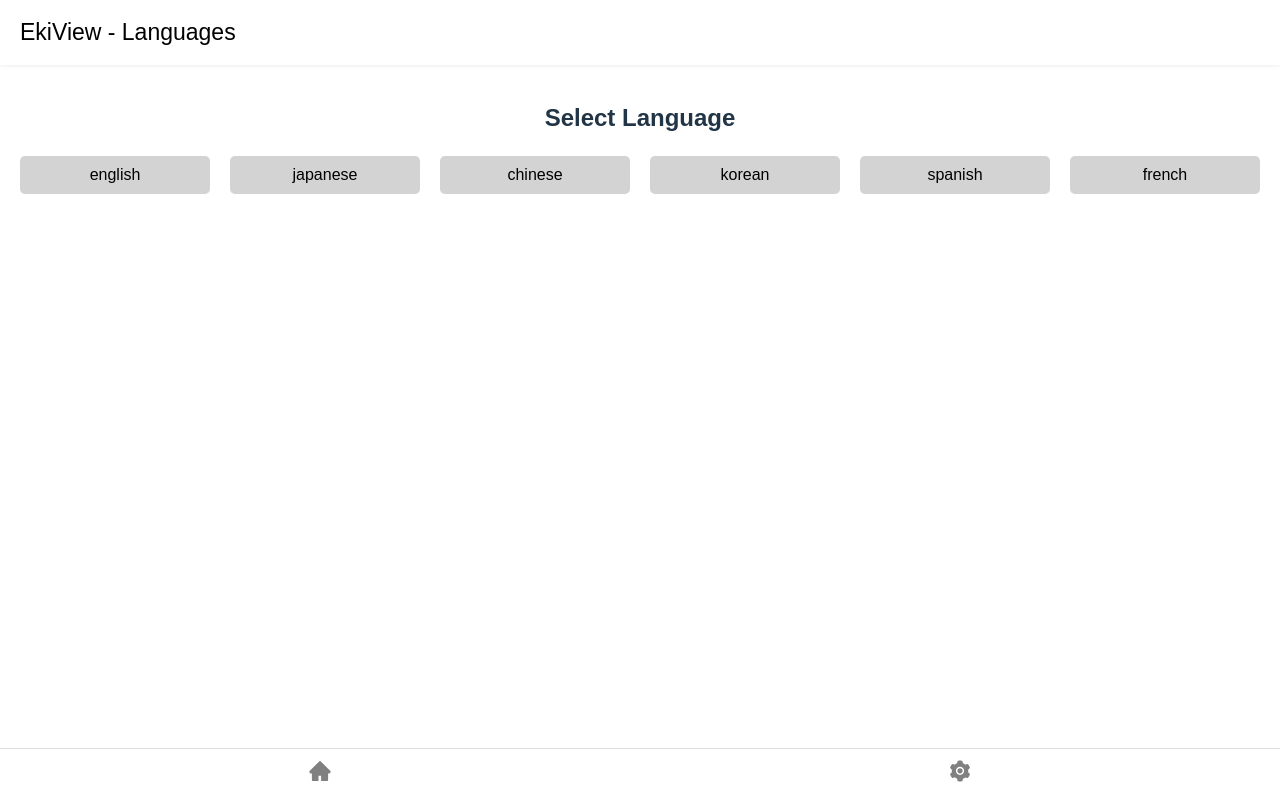
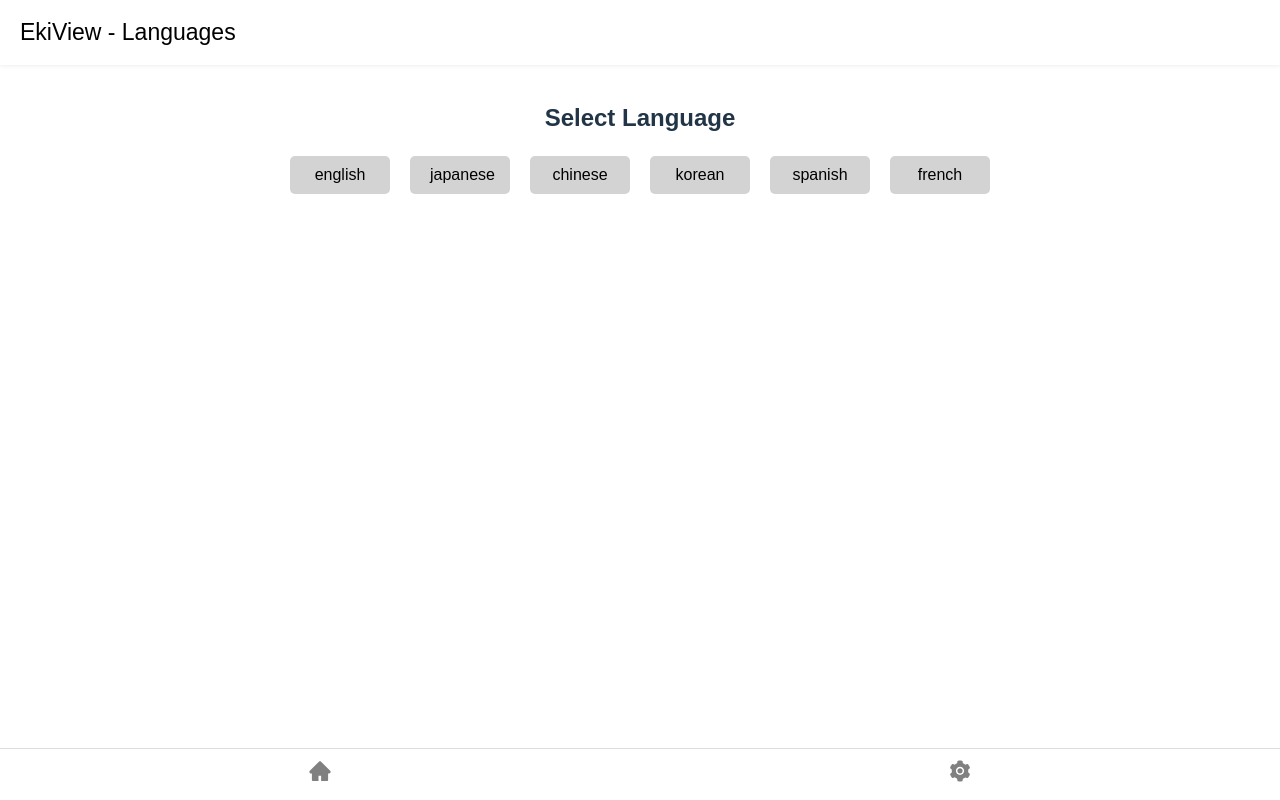
Before and after one commit to RIKU-SEINO/ekiview, a React (Vite) app in the folder frontend/: page /settings in a window 1280 px wide. Built offline with nearby package versions, Linux system fonts and the light colour scheme; no server answers; the HTML template or start-up script is replaced by a standard one.

Commit message:
APIキーを隠した スマホ対応

```diff
--- a/frontend/package.json
+++ b/frontend/package.json
@@ -14,7 +14,7 @@
     "i18next": "^24.2.0",
     "react": "^18.3.1",
     "react-dom": "^18.3.1",
-    "react-i18next": "^15.2.0",
+    "react-i18next": "^15.4.0",
     "react-icons": "^5.4.0",
     "react-router-dom": "^7.0.2"
   },
--- a/frontend/src/pages/SettingsPage.jsx
+++ b/frontend/src/pages/SettingsPage.jsx
@@ -55,6 +55,7 @@ const styles = {
   },
   languageButtons: {
     display: "flex",
+    flexWrap: "wrap",
     justifyContent: "center",
     gap: "20px",
     marginTop: "20px",
@@ -66,6 +67,7 @@ const styles = {
     borderRadius: "5px",
     cursor: "pointer",
     padding: "10px 20px",
+    width: "100px"
   },
 };
 
```
Also changed, not shown: 1 other file (tests, documents, lock files or other folders).
